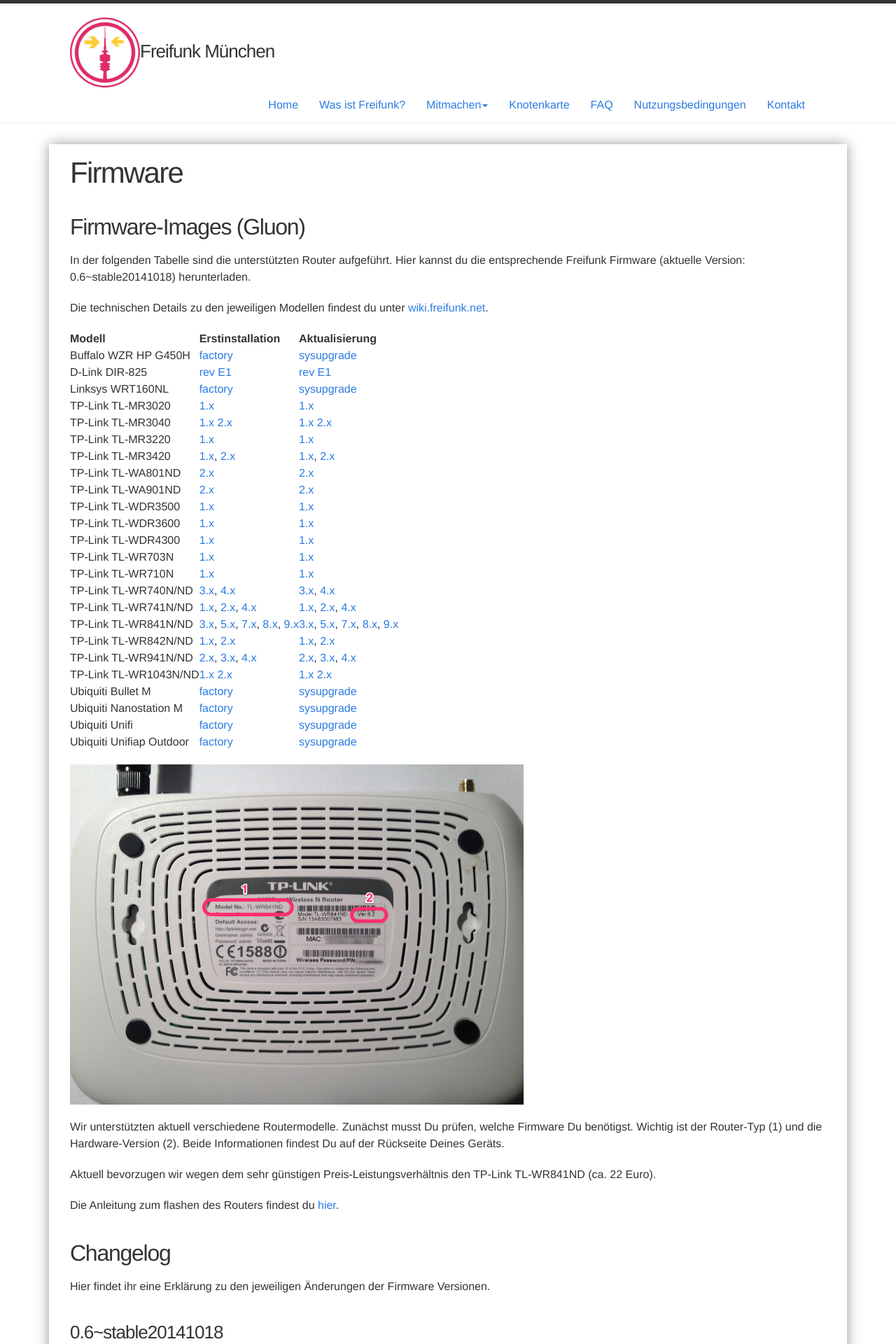
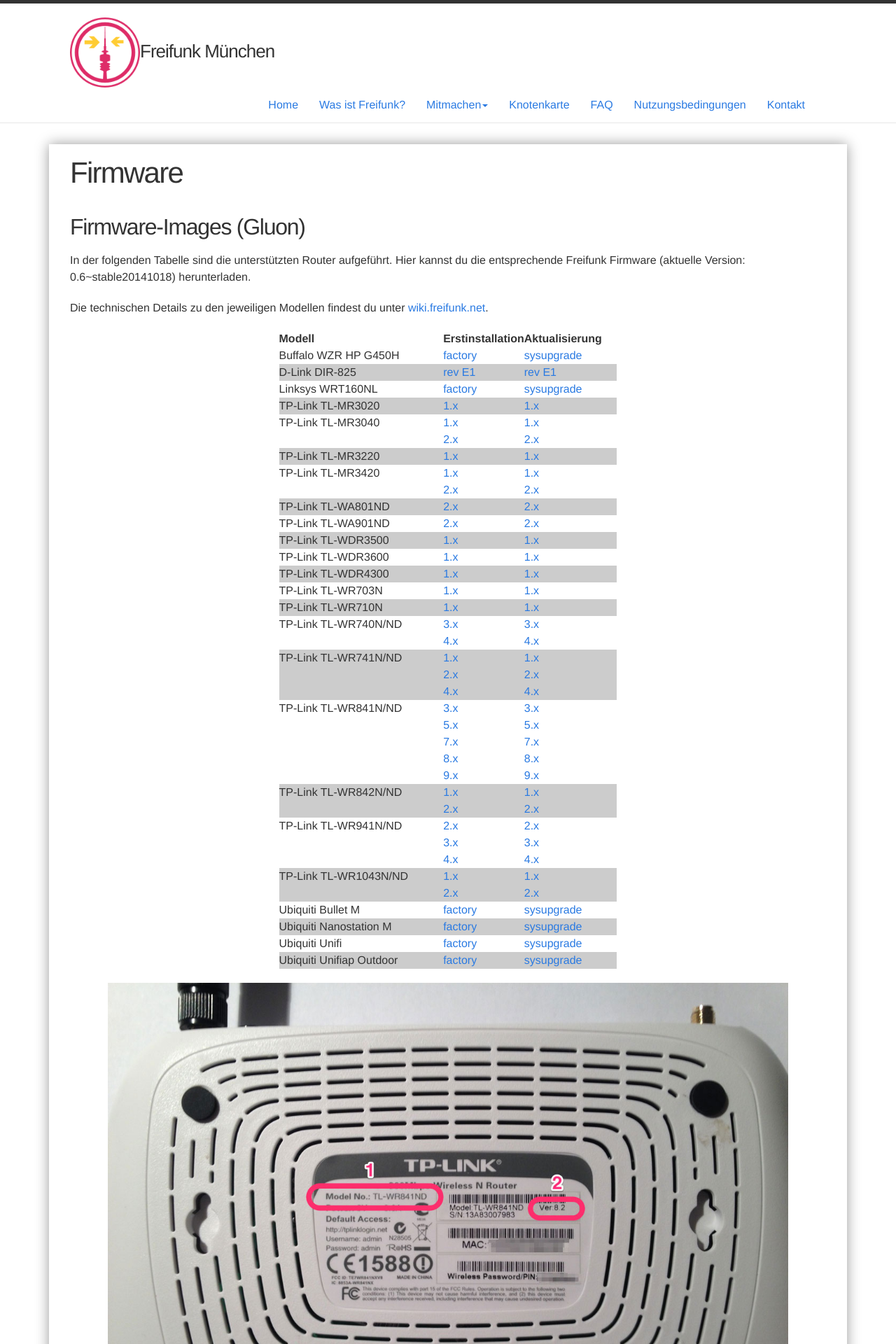
Before and after one commit to freifunkMUC/freifunkmuc.github.io, a Jekyll site: the page built from firmware.md, in a window 1280 px wide. Shown: the top 1920 px of the page at 70% size. Built offline with Jekyll 4.4.1, drawn with Linux system fonts in a browser that asks for light colours; nearby versions of some CDN libraries; a style sheet for code colours, icons or effects is not loaded.

Commit message:
beautification of firmware download table

```diff
--- a/css/main.css
+++ b/css/main.css
@@ -199,7 +199,23 @@ ul.nav li.dropdown:hover ul.dropdown-menu{
 .post-content > * { margin: 20px 0; }
 
 .post-content img {
-  max-width: 60%;
+  max-width: 90%;
+  display: block;
+  margin-left: auto;
+  margin-right: auto;
+}
+
+.post-content table {
+  margin-left: auto;
+  margin-right: auto;
+}
+
+.post-content tr:nth-child(even) {background: #CCC}
+.post-content tr:nth-child(odd) {background: #FFF}
+
+.post-content td {
+  vertical-align: top;
+  padding-right: 50px;
 }
 
 .post-content strong {
--- a/firmware.md
+++ b/firmware.md
@@ -16,9 +16,9 @@ Buffalo WZR HP G450H          | [factory][factory-buffalo-wzr-hp-g450h]  |  [sys
 D-Link DIR-825                | [rev E1][factory-d-link-dir-825-rev-b1]                    | [rev E1][sysupgrade-d-link-dir-825-rev-b1]
 Linksys WRT160NL              |  [factory][factory-linksys-wrt160nl]                  |   [sysupgrade][sysupgrade-linksys-wrt160nl]
 TP-Link TL-MR3020             |  [1.x][factory-tp-link-tl-mr3020-v1]                      |  [1.x][sysupgrade-tp-link-tl-mr3020-v1]
-TP-Link TL-MR3040             |  [1.x][factory-tp-link-tl-mr3040-v1]  [2.x][factory-tp-link-tl-mr3040-v2]                  |  [1.x][sysupgrade-tp-link-tl-mr3040-v1] [2.x][sysupgrade-tp-link-tl-mr3040-v2]
+TP-Link TL-MR3040             |  [1.x][factory-tp-link-tl-mr3040-v1]<br>[2.x][factory-tp-link-tl-mr3040-v2]                  |  [1.x][sysupgrade-tp-link-tl-mr3040-v1]<br>[2.x][sysupgrade-tp-link-tl-mr3040-v2]
 TP-Link TL-MR3220             |  [1.x][factory-tp-link-tl-mr3220-v1]                      |  [1.x][sysupgrade-tp-link-tl-mr3220-v1]
-TP-Link TL-MR3420             |  [1.x][factory-tp-link-tl-mr3420-v1], [2.x][factory-tp-link-tl-mr3420-v2]                 |  [1.x][sysupgrade-tp-link-tl-mr3420-v1], [2.x][sysupgrade-tp-link-tl-mr3420-v2]
+TP-Link TL-MR3420             |  [1.x][factory-tp-link-tl-mr3420-v1]<br>[2.x][factory-tp-link-tl-mr3420-v2]                 |  [1.x][sysupgrade-tp-link-tl-mr3420-v1]<br>[2.x][sysupgrade-tp-link-tl-mr3420-v2]
 TP-Link TL-WA801ND            |  [2.x][factory-tp-link-tl-wa801n-nd-v2]   | [2.x][sysupgrade-tp-link-tl-wa801n-nd-v2]
 TP-Link TL-WA901ND            |  [2.x][factory-tp-link-tl-wa901n-nd-v2]                      |  [2.x][sysupgrade-tp-link-tl-wa901n-nd-v2]
 TP-Link TL-WDR3500            |  [1.x][factory-tp-link-tl-wdr3500-v1]                      |  [1.x][sysupgrade-tp-link-tl-wdr3500-v1]
@@ -26,12 +26,12 @@ TP-Link TL-WDR3600            |  [1.x][factory-tp-link-tl-wdr3600-v1]
 TP-Link TL-WDR4300            |  [1.x][factory-tp-link-tl-wdr4300-v1]                      |  [1.x][sysupgrade-tp-link-tl-wdr4300-v1]
 TP-Link TL-WR703N          |  [1.x][factory-tp-link-tl-wr703n-v1]    | [1.x][sysupgrade-tp-link-tl-wr703n-v1]
 TP-Link TL-WR710N          |  [1.x][factory-tp-link-tl-wr710n-v1]    | [1.x][sysupgrade-tp-link-tl-wr710n-v1]
-TP-Link TL-WR740N/ND          |  [3.x][factory-tp-link-tl-wr740n-nd-v3], [4.x][factory-tp-link-tl-wr740n-nd-v4]            |  [3.x][sysupgrade-tp-link-tl-wr740n-nd-v3], [4.x][sysupgrade-tp-link-tl-wr740n-nd-v4]
-TP-Link TL-WR741N/ND          |  [1.x][factory-tp-link-tl-wr741n-nd-v1], [2.x][factory-tp-link-tl-wr741n-nd-v2], [4.x][factory-tp-link-tl-wr741n-nd-v4]            |  [1.x][sysupgrade-tp-link-tl-wr741n-nd-v1], [2.x][sysupgrade-tp-link-tl-wr741n-nd-v2], [4.x][sysupgrade-tp-link-tl-wr741n-nd-v4]
-TP-Link TL-WR841N/ND          |  [3.x][factory-tp-link-tl-wr841n-nd-v3], [5.x][factory-tp-link-tl-wr841n-nd-v5], [7.x][factory-tp-link-tl-wr841n-nd-v7], [8.x][factory-tp-link-tl-wr841n-nd-v8], [9.x][factory-tp-link-tl-wr841n-nd-v9]  |  [3.x][sysupgrade-tp-link-tl-wr841n-nd-v3], [5.x][sysupgrade-tp-link-tl-wr841n-nd-v5], [7.x][sysupgrade-tp-link-tl-wr841n-nd-v7], [8.x][sysupgrade-tp-link-tl-wr841n-nd-v8], [9.x][sysupgrade-tp-link-tl-wr841n-nd-v9]
-TP-Link TL-WR842N/ND          |  [1.x][factory-tp-link-tl-wr842n-nd-v1], [2.x][factory-tp-link-tl-wr842n-nd-v2]                 |  [1.x][sysupgrade-tp-link-tl-wr842n-nd-v1], [2.x][sysupgrade-tp-link-tl-wr842n-nd-v2]
-TP-Link TL-WR941N/ND          |  [2.x][factory-tp-link-tl-wr941n-nd-v2], [3.x][factory-tp-link-tl-wr941n-nd-v3], [4.x][factory-tp-link-tl-wr941n-nd-v4]            |  [2.x][sysupgrade-tp-link-tl-wr941n-nd-v2], [3.x][sysupgrade-tp-link-tl-wr941n-nd-v3], [4.x][sysupgrade-tp-link-tl-wr941n-nd-v4]
-TP-Link TL-WR1043N/ND         |  [1.x][factory-tp-link-tl-wr1043n-nd-v1] [2.x][factory-tp-link-tl-wr1043n-nd-v2]  |  [1.x][sysupgrade-tp-link-tl-wr1043n-nd-v1] [2.x][sysupgrade-tp-link-tl-wr1043n-nd-v2]
+TP-Link TL-WR740N/ND          |  [3.x][factory-tp-link-tl-wr740n-nd-v3]<br>[4.x][factory-tp-link-tl-wr740n-nd-v4]            |  [3.x][sysupgrade-tp-link-tl-wr740n-nd-v3]<br>[4.x][sysupgrade-tp-link-tl-wr740n-nd-v4]
+TP-Link TL-WR741N/ND          |  [1.x][factory-tp-link-tl-wr741n-nd-v1]<br>[2.x][factory-tp-link-tl-wr741n-nd-v2]<br>[4.x][factory-tp-link-tl-wr741n-nd-v4]            |  [1.x][sysupgrade-tp-link-tl-wr741n-nd-v1]<br>[2.x][sysupgrade-tp-link-tl-wr741n-nd-v2]<br>[4.x][sysupgrade-tp-link-tl-wr741n-nd-v4]
+TP-Link TL-WR841N/ND          |  [3.x][factory-tp-link-tl-wr841n-nd-v3]<br>[5.x][factory-tp-link-tl-wr841n-nd-v5]<br>[7.x][factory-tp-link-tl-wr841n-nd-v7]<br>[8.x][factory-tp-link-tl-wr841n-nd-v8]<br>[9.x][factory-tp-link-tl-wr841n-nd-v9]  |  [3.x][sysupgrade-tp-link-tl-wr841n-nd-v3]<br>[5.x][sysupgrade-tp-link-tl-wr841n-nd-v5]<br>[7.x][sysupgrade-tp-link-tl-wr841n-nd-v7]<br>[8.x][sysupgrade-tp-link-tl-wr841n-nd-v8]<br>[9.x][sysupgrade-tp-link-tl-wr841n-nd-v9]
+TP-Link TL-WR842N/ND          |  [1.x][factory-tp-link-tl-wr842n-nd-v1]<br>[2.x][factory-tp-link-tl-wr842n-nd-v2]                 |  [1.x][sysupgrade-tp-link-tl-wr842n-nd-v1]<br>[2.x][sysupgrade-tp-link-tl-wr842n-nd-v2]
+TP-Link TL-WR941N/ND          |  [2.x][factory-tp-link-tl-wr941n-nd-v2]<br>[3.x][factory-tp-link-tl-wr941n-nd-v3]<br>[4.x][factory-tp-link-tl-wr941n-nd-v4]            |  [2.x][sysupgrade-tp-link-tl-wr941n-nd-v2]<br>[3.x][sysupgrade-tp-link-tl-wr941n-nd-v3]<br>[4.x][sysupgrade-tp-link-tl-wr941n-nd-v4]
+TP-Link TL-WR1043N/ND         |  [1.x][factory-tp-link-tl-wr1043n-nd-v1]<br>[2.x][factory-tp-link-tl-wr1043n-nd-v2]  |  [1.x][sysupgrade-tp-link-tl-wr1043n-nd-v1]<br>[2.x][sysupgrade-tp-link-tl-wr1043n-nd-v2]
 Ubiquiti Bullet M |  [factory][factory-ubiquiti-bullet-m]  |  [sysupgrade][sysupgrade-ubiquiti-bullet-m]
 Ubiquiti Nanostation M  |  [factory][factory-ubiquiti-nanostation-m]  |  [sysupgrade][sysupgrade-ubiquiti-nanostation-m]
 Ubiquiti Unifi  |  [factory][factory-ubiquiti-unifi]  |  [sysupgrade][sysupgrade-ubiquiti-unifi]
```
